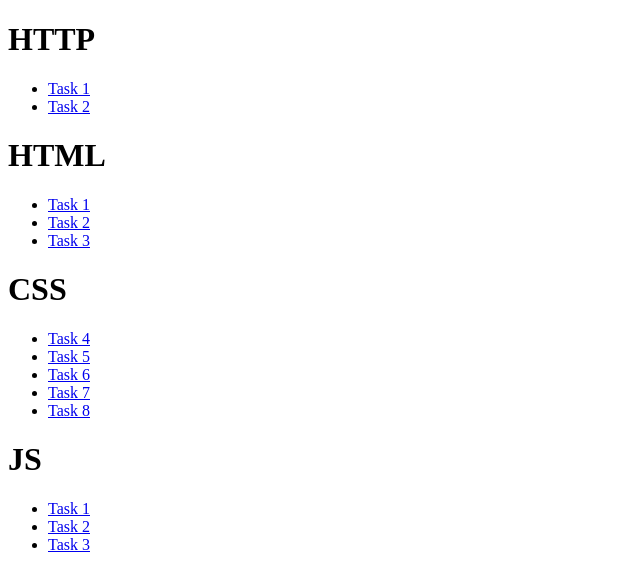
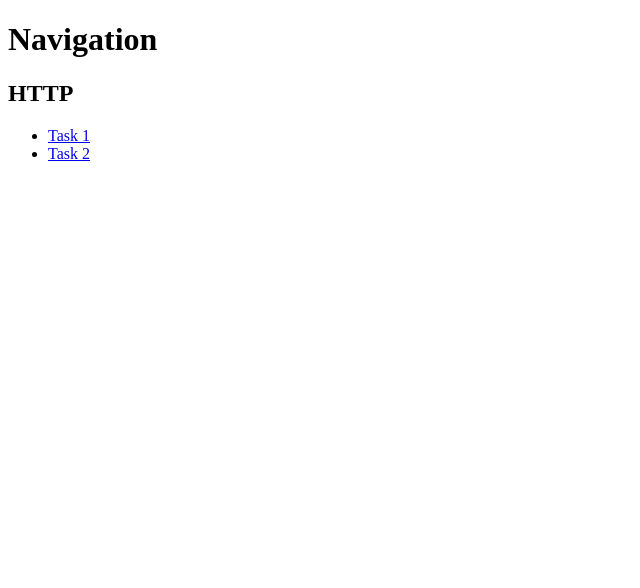
Before and after one commit to nmogylchuk/FE, a plain HTML site: page index.html in a window 1280 px wide. Shown: the whole page, without its empty margins (0-640 px from the left). Drawn offline with Linux system fonts and the light colour scheme.

Commit message:
Update index.html

```diff
--- a/index.html
+++ b/index.html
@@ -9,62 +9,12 @@
 </head>
 
 <body>
-    <h1>HTTP</h1>
-    <ul>
-        <li>
-            <a href="/HTTP/Task_1/" alt="http_task1">Task 1</a>
-        </li>
-        <li>
-            <a href="/HTTP/Task_2/" alt="http_task2">Task 2</a>
-        </li>
-    </ul>
-
-    <h1>HTML</h1>
-    <ul>
-        <li>
-            <a href="/HTML/Task1 (23.10.2019)/" alt="html_task1">Task 1</a>
-        </li>
-        <li>
-            <a href="/HTML/Task2 (26.10.2019)/" alt="html_task2">Task 2</a>
-        </li>
-        <li>
-            <a href="/HTML/Task3 (30.10.2019)/" alt="html_task3">Task 3</a>
-        </li>
-    </ul>
-
-    <h1>CSS</h1>
-    <ul>
-        <li>
-            <a href="/CSS/Task4_(02.11.2019)/" alt="css_task4">Task 4</a>
-        </li>
-        <li>
-            <a href="/CSS/Task5_(06.11.2019)/" alt="css_task5">Task 5</a>
-        </li>
-        <li>
-            <a href="/CSS/Task6_(09.11.2019)/" alt="css_task6">Task 6</a>
-        </li>
-        <li>
-            <a href="/CSS/Task7_(13.11.2019)/" alt="css_task7">Task 7</a>
-        </li>
-        <li>
-            <a href="/CSS/Task8_(20.11.2019)/" alt="css_task8">Task 8</a>
-        </li>
-
-    </ul>
-
-    <h1>JS</h1>
-    <ul>
-        <li>
-            <a href="/JS/Task1 (27.11.2019)/" alt="js_task1">Task 1</a>
-        </li>
-        <li>
-            <a href="/JS/Task2 (30.11.2019)/" alt="js_task2">Task 2</a>
-        </li>
-        <li>
-            <a href="/JS/Task3 (07.12.2019)/" alt="js_task3">Task 3</a>
-        </li>
-    </ul>
-
+    <h1>Navigation</h1>
+    <h2 class="http">HTTP</h2>
+    <ul class="https">
+        <li><a target="_blank" href="https://nmogylchuk.github.io/FE/HTTP/Task_1/" >Task 1</a></li>
+        <li><a target="_blank" href="https://nmogylchuk.github.io/FE/HTTP/Task_2/">Task 2</a></li>
+      </ul>
 
 </body>
 
```
